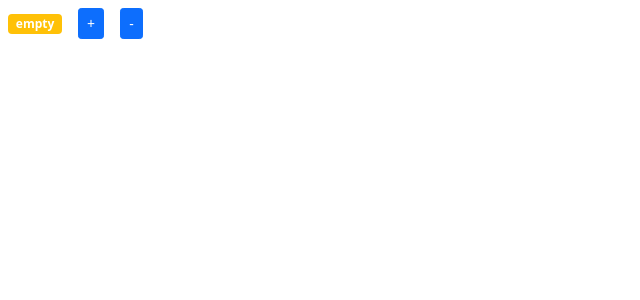
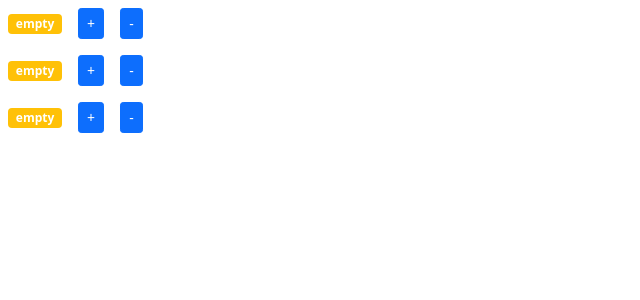
Before and after one commit to Kettengeschwindigkeit/Junior-Frontend-Developer-React-Module, a React (Create React App) app: page / in a window 1280 px wide. Shown: the top 300 px of the page, without its empty margins (0-640 px from the left). Built offline with nearby package versions, Linux system fonts and the light colour scheme.

Commit message:
Composition of components

```diff
--- a/src/app.jsx
+++ b/src/app.jsx
@@ -1,8 +1,8 @@
-import Counter from "./components/counter";
+import CountersList from "./components/countersList";
 
 
 const App = () => {
-    return <Counter />
+    return <CountersList />
 }
 
 export default App
--- a/src/components/counter.jsx
+++ b/src/components/counter.jsx
@@ -23,11 +23,11 @@
     }
 
     return (
-        <>
+        <div>
             <span className={getBadgeClasses()}>{formatCount()}</span>
             <button className="btn btn-primary btn-sm m-2" onClick={handleIncrement}>+</button>
             <button className="btn btn-primary btn-sm m-2" onClick={handleDecrement}>-</button>
-        </>
+        </div>
     )
 }
 
--- /dev/null
+++ b/src/components/countersList.jsx
@@ -0,0 +1,19 @@
+import Counter from './counter'
+
+
+const CountersList = () => {
+    const counters = [
+        {id: 0, value: 0},
+        {id: 1, value: 4},
+        {id: 2, value: 0}
+    ]
+    return (
+        <>
+            {counters.map((count) => (
+                <Counter key={count.id} />
+            ))}
+        </>
+    )
+}
+
+export default CountersList
```
